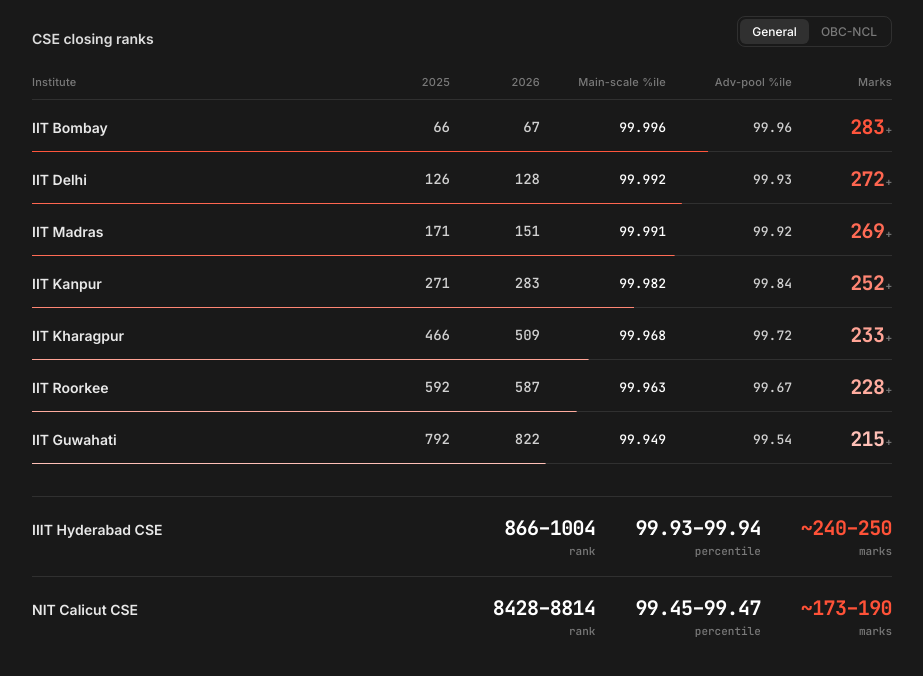
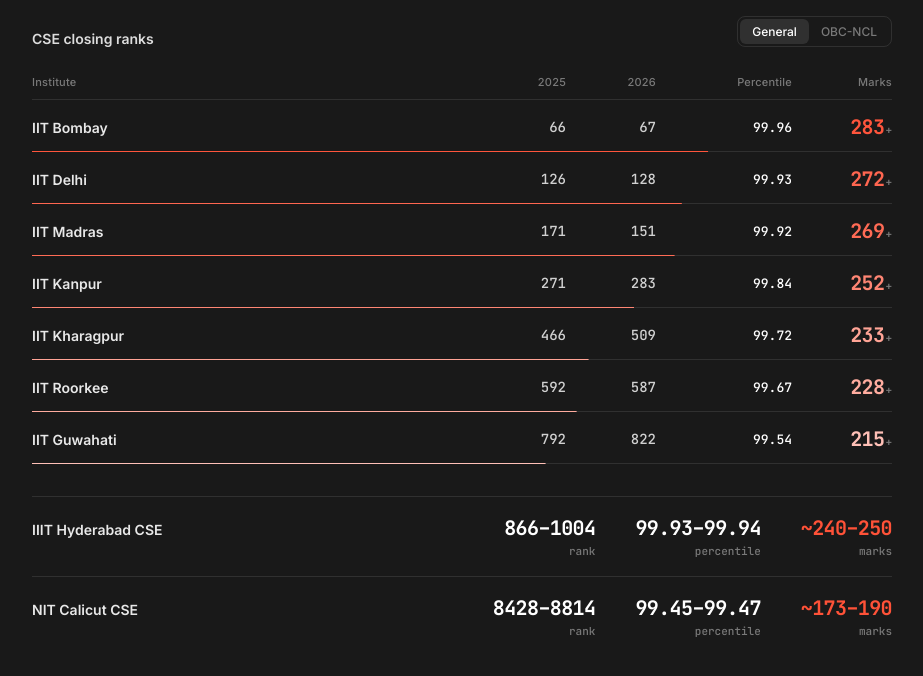
Before and after one commit to SiddharthShyniben/notion-date, a plain HTML site: page cutoffs.html in a window 1280 px wide. Shown: the whole page, without its empty margins (178-1101 px from the left). Drawn offline with Linux system fonts and the light colour scheme.

Commit message:
Drop Main-scale percentile column
Co-Authored-By: Claude Sonnet 5.5 <noreply@anthropic.com>
Claude-Session: https://claude.ai/code/session_01UmAfbwLoxGdzb2WQjKvB1R

```diff
--- a/cutoffs.html
+++ b/cutoffs.html
@@ -33,7 +33,7 @@
 
   .head, .r {
     display: grid; align-items: center; column-gap: 16px;
-    grid-template-columns: minmax(120px, 1.5fr) 74px 74px 110px 110px 84px;
+    grid-template-columns: minmax(120px, 1.5fr) 74px 74px 120px 84px;
   }
   .head { padding: 0 0 10px; font-size: 11px; font-weight: 500; letter-spacing: .02em; color: var(--dim); border-bottom: 1px solid var(--line); }
   .head > :not(:first-child), .r > :not(:first-child) { text-align: right; }
@@ -63,7 +63,6 @@
     .head, .r { grid-template-columns: minmax(84px, 1.4fr) 44px 46px 78px 66px; column-gap: 8px; }
     .inst { font-size: 13px; }
     .marks { font-size: 18px; }
-    .head > :nth-child(5), .r > :nth-child(5) { display: none; }
     .iiit { grid-template-columns: 1fr; }
     .stats, .stat { justify-content: flex-start; text-align: left; }
   }
@@ -90,13 +89,13 @@
 <script>
   // gen/obc: [JoSAA last-round closing rank 2025, 2026], marks needed (official 2025 marks-vs-rank tables)
   const data = [
-    { n: 'IIT Bombay',    gen: { r: [66, 67],     m: 283, main: '99.996', adv: '99.96' }, obc: { r: [54, 62],   m: 234, main: '~99.969', adv: '~99.72' } },
-    { n: 'IIT Delhi',     gen: { r: [126, 128],   m: 272, main: '99.992', adv: '99.93' }, obc: { r: [91, 108],  m: 223, main: '~99.958', adv: '~99.62' } },
-    { n: 'IIT Madras',    gen: { r: [171, 151],   m: 269, main: '99.991', adv: '99.92' }, obc: { r: [87, 96],   m: 226, main: '~99.961', adv: '~99.66' } },
-    { n: 'IIT Kanpur',    gen: { r: [271, 283],   m: 252, main: '99.982', adv: '99.84' }, obc: { r: [142, 158], m: 210, main: '~99.940', adv: '~99.47' } },
-    { n: 'IIT Kharagpur', gen: { r: [466, 509],   m: 233, main: '99.968', adv: '99.72' }, obc: { r: [212, 258], m: 193, main: '~99.909', adv: '~99.19' } },
-    { n: 'IIT Roorkee',   gen: { r: [592, 587],   m: 228, main: '99.963', adv: '99.67' }, obc: { r: [253, 312], m: 187, main: '~99.892', adv: '~99.04' } },
-    { n: 'IIT Guwahati',  gen: { r: [792, 822],   m: 215, main: '99.949', adv: '99.54' }, obc: { r: [336, 392], m: 178, main: '~99.866', adv: '~98.81' } },
+    { n: 'IIT Bombay',    gen: { r: [66, 67],     m: 283, adv: '99.96' }, obc: { r: [54, 62],   m: 234, adv: '~99.72' } },
+    { n: 'IIT Delhi',     gen: { r: [126, 128],   m: 272, adv: '99.93' }, obc: { r: [91, 108],  m: 223, adv: '~99.62' } },
+    { n: 'IIT Madras',    gen: { r: [171, 151],   m: 269, adv: '99.92' }, obc: { r: [87, 96],   m: 226, adv: '~99.66' } },
+    { n: 'IIT Kanpur',    gen: { r: [271, 283],   m: 252, adv: '99.84' }, obc: { r: [142, 158], m: 210, adv: '~99.47' } },
+    { n: 'IIT Kharagpur', gen: { r: [466, 509],   m: 233, adv: '99.72' }, obc: { r: [212, 258], m: 193, adv: '~99.19' } },
+    { n: 'IIT Roorkee',   gen: { r: [592, 587],   m: 228, adv: '99.67' }, obc: { r: [253, 312], m: 187, adv: '~99.04' } },
+    { n: 'IIT Guwahati',  gen: { r: [792, 822],   m: 215, adv: '99.54' }, obc: { r: [336, 392], m: 178, adv: '~98.81' } },
   ];
   // Backups: IIIT-H has no reservation, so it is the same in both views
   const iiith = { rank: '866–1004', pct: '99.93–99.94', marks: '~240–250' };
@@ -120,13 +119,11 @@
   function render(cat) {
     head.innerHTML = `
       <div>Institute</div><div>2025</div><div>2026</div>
-      <div>Main-scale %ile</div>
-      <div>Adv-pool %ile</div>
+      <div>Percentile</div>
       <div>Marks</div>`;
-    // keep column order: rank25, rank26, main, adv, marks
     rows.innerHTML = data.map(d => {
       const c = d[cat], col = colour(c.m);
-      const pct = `<div class="pct mono"><b>${c.main}</b></div><div class="pct mono">${c.adv}</div>`;
+      const pct = `<div class="pct mono"><b>${c.adv}</b></div>`;
       return `
       <div class="r" style="--c:${col}; --w:${(c.m / 360).toFixed(4)}">
         <div class="inst">${d.n}</div>
```
